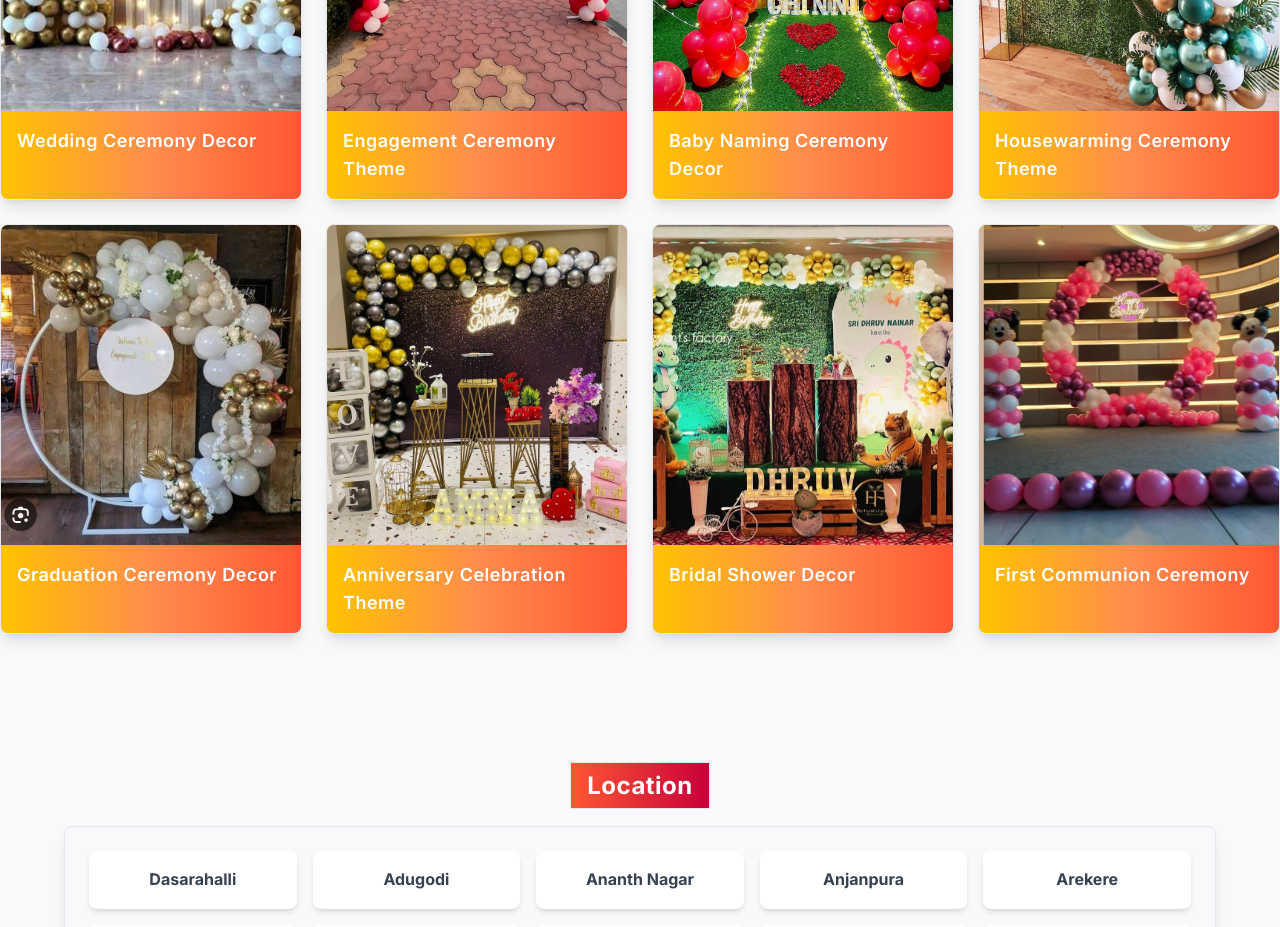
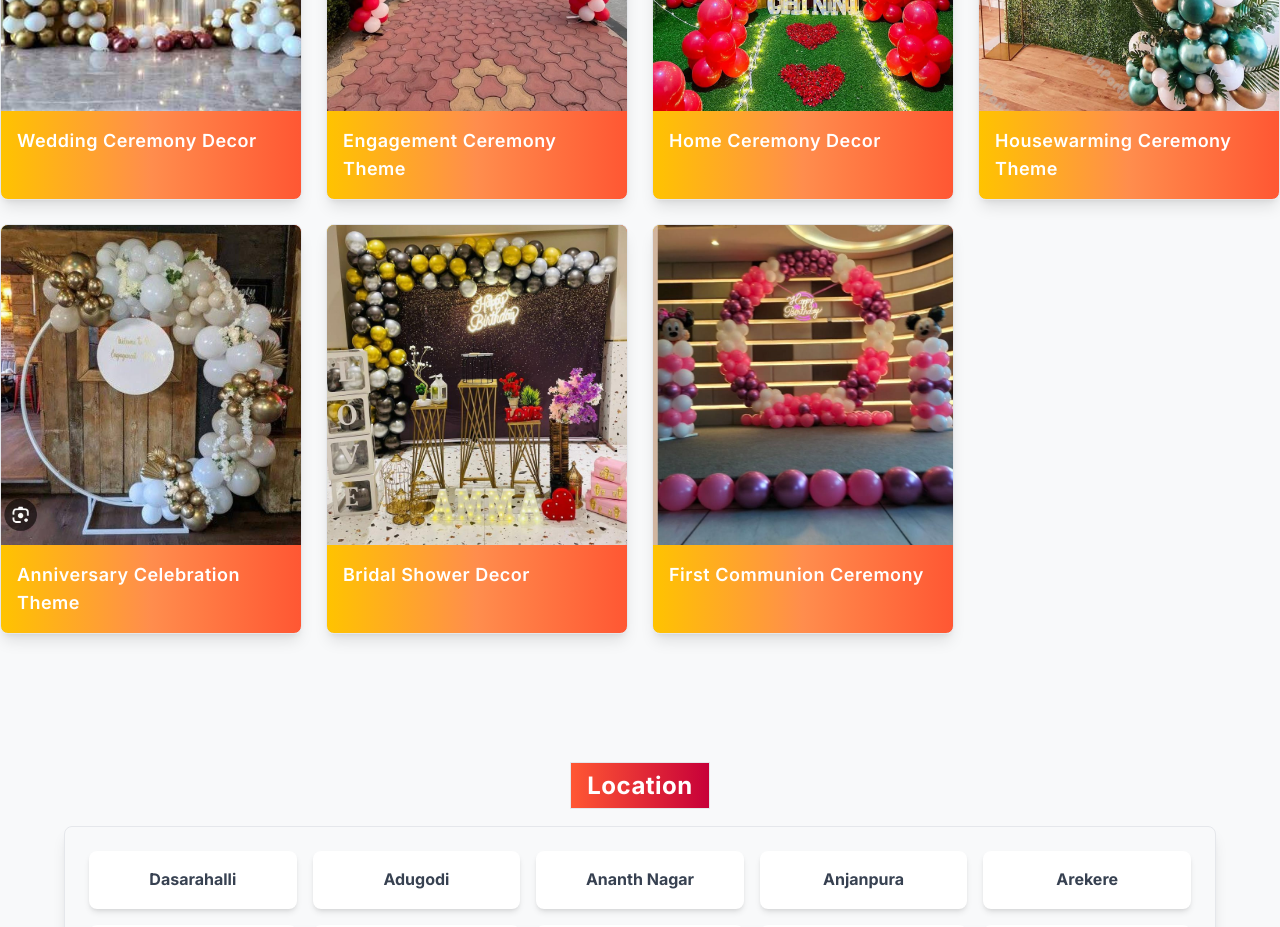
Before and after one commit to asuthar2002/staticnext, a Next.js app: page / in a window 1280 px wide. Shown: the part 4000-4927 px from the top of the page. Built offline with nearby package versions, Linux system fonts and the light colour scheme.

Commit message:
Update products5.js

```diff
--- a/src/data/products5.js
+++ b/src/data/products5.js
@@ -9,7 +9,7 @@ const products5 = [
   },
   {
     image: "/images/cer/3.jpeg",
-    name: "Baby Naming Ceremony Decor",
+    name: "Home Ceremony Decor",
   },
   {
     image: "/images/cer/4.jpeg",
@@ -17,14 +17,10 @@ const products5 = [
   },
   {
     image: "/images/cer/5.jpeg",
-    name: "Graduation Ceremony Decor",
+    name: "Anniversary Celebration Theme",
   },
   {
     image: "/images/cer/6.jpeg",
-    name: "Anniversary Celebration Theme",
-  },
-  {
-    image: "/images/cer/7.jpeg",
     name: "Bridal Shower Decor",
   },
   {
```
